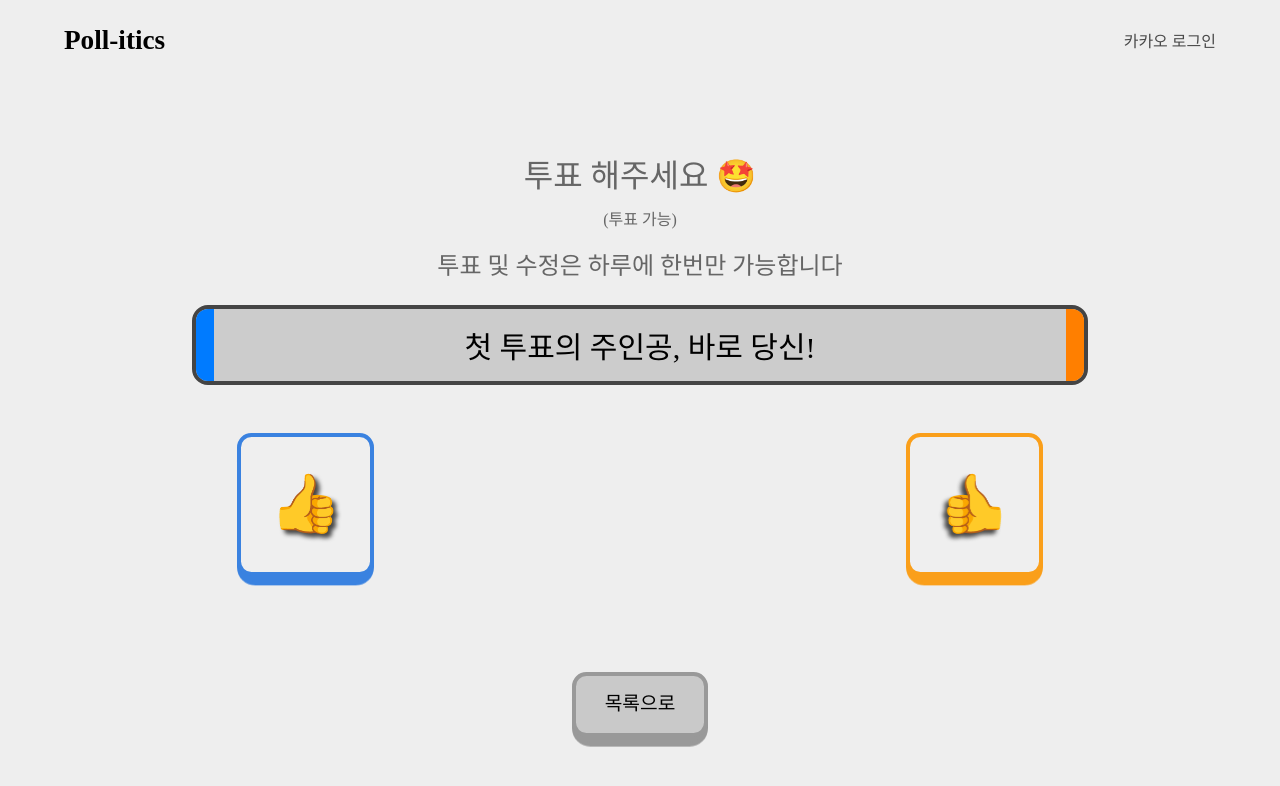
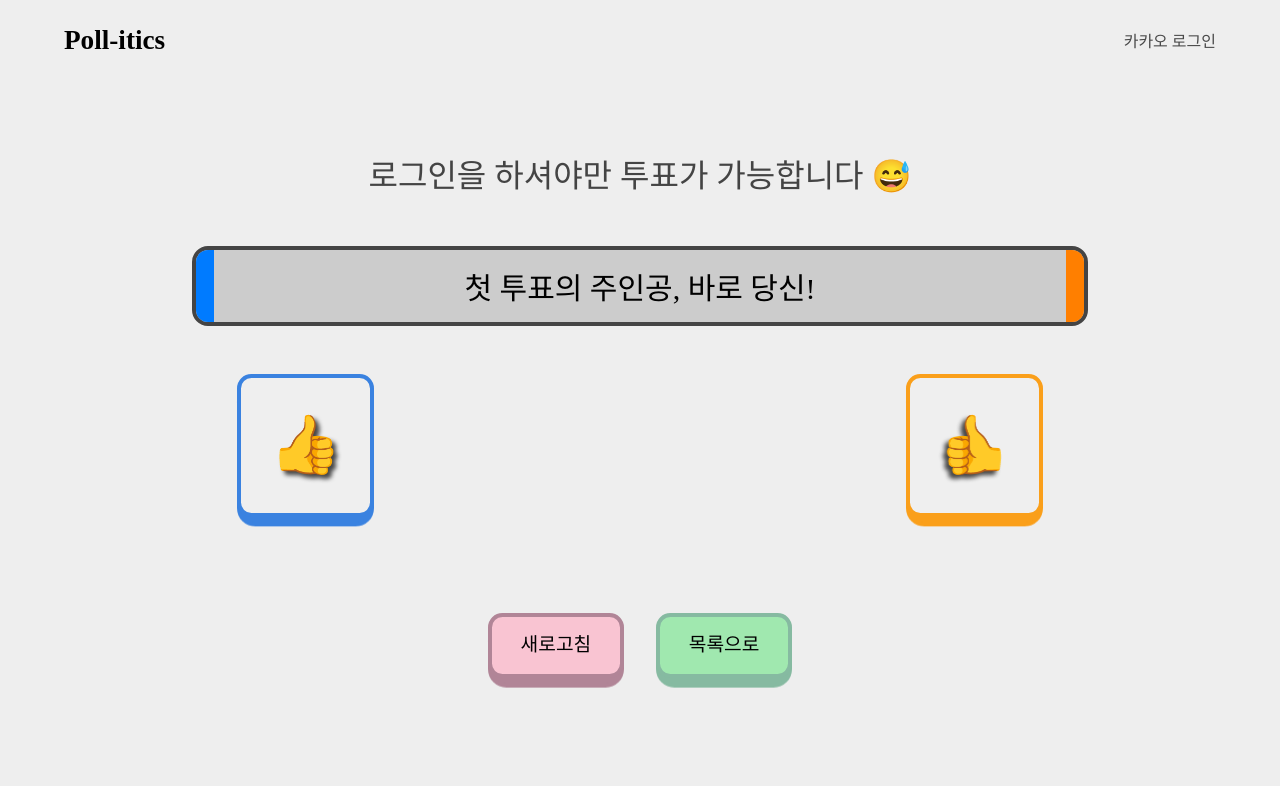
Before and after one commit to xenosign/poll-itics, a React (Create React App) app: page /1 in a window 1280 px wide. Shown: the top 786 px of the page. Built offline with nearby package versions, Linux system fonts and the light colour scheme; no server answers; a web font is replaced by a local one.

Commit message:
한쪽에만 투표 가능하도록 처리 / 재투표 제한 시간 설정 / 컨디션에 따른 안내문구 삽입

```diff
--- a/src/components/Header.module.css
+++ b/src/components/Header.module.css
@@ -5,6 +5,7 @@
   justify-content: space-between;
   align-items: center;
   padding: 0 5vw;
+
 }
 
 .header h1 {
--- a/src/components/Header.tsx
+++ b/src/components/Header.tsx
@@ -1,10 +1,11 @@
-import { Link } from "react-router-dom";
+import { Link, useNavigate } from "react-router-dom";
 import styles from "./Header.module.css";
 import { useDispatch, useSelector } from "react-redux";
 import { logout } from "../store/modules/user";
 
 const Header: React.FC = () => {
   const dispatch = useDispatch();
+  const navigate = useNavigate();
 
   const userInfo = useSelector((state: any) => state.user);
 
@@ -13,6 +14,11 @@ const Header: React.FC = () => {
     "http://localhost:3000/oauth/callback/kakao";
   const KAKAO_AUTH_URL: string = `https://kauth.kakao.com/oauth/authorize?client_id=${KAKAO_CLIENT_ID}&redirect_uri=${KAKAO_REDIRECT_URI}&response_type=code`;
 
+  const handleLogout = () => {
+    dispatch(logout());
+    navigate(0);
+  };
+
   return (
     <div className={styles.header}>
       <div>
@@ -20,7 +26,7 @@ const Header: React.FC = () => {
       </div>
       <div>
         {userInfo.isLogin ? (
-          <p onClick={() => dispatch(logout())}>카카오 로그아웃</p>
+          <p onClick={handleLogout}>카카오 로그아웃</p>
         ) : (
           <Link to={KAKAO_AUTH_URL}>카카오 로그인</Link>
         )}
--- a/src/components/Poll.module.css
+++ b/src/components/Poll.module.css
@@ -32,7 +32,7 @@
   }
 
   &:hover {
-    background: rgb(156, 228, 194);
+    background: #afffda;
     transform: translateY(0.25em);
   }
 }
--- a/src/components/PollComponent.module.css
+++ b/src/components/PollComponent.module.css
@@ -7,13 +7,13 @@
 
 .subject {
   font-size: 3em;
-  color: #333;
+  color: #222;
   margin: 0.4em 0;
 }
 
 .voteSubject {
   font-size: 2em;
-  color: #666;
+  color: #444;
   margin-bottom: -0.2em;
 }
 
@@ -186,8 +186,8 @@
   line-height: 1.6em;
   font-size: 1.2em;
   padding: 0.7em 1.5em;
-  background-color: #c9c9c9;
-  border: 4px solid #999;
+  background-color: #a0e8af;
+  border: 4px solid #86baa1;
   border-radius: 0.75em;
   user-select: none;
   transition: transform 0.15s ease-out;
@@ -203,14 +203,57 @@
     right: 0;
     left: 0;
     right: 0;
-    background: #999;
+    background: #86baa1;
     border-radius: inherit;
-    box-shadow: 0 0 0 4px #999;
+    box-shadow: 0 0 0 4px #86baa1;
     transform: translate3d(0, 0.5em, -1em);
   }
 
   &:hover {
-    background: #eee;
+    background: #afffda;
     transform: translateY(0.25em);
   }
 }
+
+.funcButtonBox {
+  display: flex;
+  gap: 2em;
+}
+
+.refreshButton {
+  position: relative;
+  display: inline-block;
+  cursor: pointer;
+  vertical-align: middle;
+  text-decoration: none;
+  line-height: 1.6em;
+  font-size: 1.2em;
+  padding: 0.7em 1.5em;
+  background-color: #f9c4d2;
+  border: 4px solid #b18597;
+  border-radius: 0.75em;
+  user-select: none;
+  transition: transform 0.15s ease-out;
+  transform-style: preserve-3d;
+  margin-top: 5em;
+
+  &::before {
+    content: "";
+    position: absolute;
+    width: 100%;
+    height: 100%;
+    top: 0;
+    right: 0;
+    left: 0;
+    right: 0;
+    background: #b18597;
+    border-radius: inherit;
+    box-shadow: 0 0 0 4px #b18597;
+    transform: translate3d(0, 0.5em, -1em);
+  }
+
+  &:hover {
+    background: #ffe9e9;
+    transform: translateY(0.25em);
+  }
+}
--- a/src/components/PollComponent.tsx
+++ b/src/components/PollComponent.tsx
@@ -1,12 +1,13 @@
-import React, { useEffect, useRef, useState } from "react";
+import React, { useCallback, useEffect, useRef, useState } from "react";
 import styles from "./PollComponent.module.css";
-import { Link, useParams } from "react-router-dom";
+import { Link, useNavigate, useParams } from "react-router-dom";
 import axios from "../lib/axios";
 import { useSelector } from "react-redux";
 import classNames from "classnames";
 
 const PollComponent: React.FC = () => {
   const { id } = useParams();
+  const navigate = useNavigate();
 
   const [left, setLeft] = useState<number>(0);
   const [right, setRight] = useState<number>(0);
@@ -29,9 +30,11 @@ const PollComponent: React.FC = () => {
   let leftPercentageStr = leftPercentageNum.toFixed(1) + "%";
   let rightPercentageStr = rightPercentageNum.toFixed(1) + "%";
 
+  const userInfo = useSelector((state: any) => state.user);
+
   const handleVote = async (direction: string) => {
     const res: any = await axios.post(`/poll/${id}/${direction}`, {
-      userId: 2,
+      userId: userInfo.id,
     });
 
     if (res.status !== 200)
@@ -39,6 +42,8 @@ const PollComponent: React.FC = () => {
 
     setRender((cur) => !cur);
   };
+
+  const handleRefresh = useCallback(() => navigate(0), []);
 
   const getPollInfo = async () => {
     const res = await axios.get(`/poll/${id}`);
@@ -59,8 +64,6 @@ const PollComponent: React.FC = () => {
     rightPercentageNum = (right / total) * 100;
   };
 
-  const userInfo = useSelector((state: any) => state.user);
-
   const changeDateFormat = (date: Date) => {
     return (
       date.getFullYear() +
@@ -73,7 +76,7 @@ const PollComponent: React.FC = () => {
       ", " +
       (date.getHours() < 9 ? "0" + date.getHours() : date.getHours()) +
       ":" +
-      date.getMinutes() +
+      (date.getMinutes() < 9 ? "0" + date.getMinutes() : date.getMinutes()) +
       " 이후"
     );
   };
@@ -92,14 +95,17 @@ const PollComponent: React.FC = () => {
     const where = tmpArr[0];
     const votedTime = tmpArr[1];
     const limitedTime = new Date(votedTime);
-    limitedTime.setDate(limitedTime.getDate() + 1);
     const now = new Date();
 
-    setVoteWhere(where);
+    limitedTime.setSeconds(0);
+    limitedTime.setMinutes(limitedTime.getMinutes() + 1);
+    // limitedTime.setDate(limitedTime.getDate() + 1);
 
     if (limitedTime > now) {
       setNotYet(changeDateFormat(limitedTime));
     }
+
+    setVoteWhere(where);
   };
 
   useEffect(() => {
@@ -133,19 +139,30 @@ const PollComponent: React.FC = () => {
   return (
     <div className={styles.wrap}>
       <p className={styles.subject}>{subject}</p>
+
       {
         <p className={styles.voteSubject}>
-          {voteWhere === "" ? "투표 해주세요 🤩" : "투표 완료 😎"}
+          {!userInfo.isLogin
+            ? "로그인을 하셔야만 투표가 가능합니다 😅"
+            : voteWhere === ""
+            ? "투표 해주세요 🤩"
+            : "투표 완료 😎"}
         </p>
       }
       {
         <p className={styles.timeSubject}>
-          {notYet ? `(투표 가능 시간 : ${notYet})` : "(투표 가능)"}
+          {!userInfo.isLogin
+            ? ""
+            : voteWhere === "" || voteWhere === undefined
+            ? "(투표 가능)"
+            : notYet
+            ? `(변경 가능 시간 : ${notYet}, 새로고침 필요)`
+            : "(투표 변경 가능)"}
         </p>
       }
       {
         <p className={styles.subSubject}>
-          투표 및 수정은 하루에 한번만 가능합니다
+          {!userInfo.isLogin ? "" : "투표 및 수정은 하루에 한번만 가능합니다"}
         </p>
       }
       <div className={styles.box}>
@@ -164,7 +181,13 @@ const PollComponent: React.FC = () => {
         </div>
       </div>
       <div className={styles.buttons}>
-        <div className={classNames(notYet && styles.disabled)}>
+        <div
+          className={classNames(
+            voteWhere === "L" && styles.disabled,
+            notYet && styles.disabled,
+            !userInfo.isLogin && styles.disabled
+          )}
+        >
           <button
             className={classNames(
               styles.leftButton,
@@ -176,7 +199,13 @@ const PollComponent: React.FC = () => {
             <h1 className={styles.leftThumb}>👍</h1>
           </button>
         </div>
-        <div className={classNames(notYet && styles.disabled)}>
+        <div
+          className={classNames(
+            voteWhere === "R" && styles.disabled,
+            notYet && styles.disabled,
+            !userInfo.isLogin && styles.disabled
+          )}
+        >
           <button
             className={classNames(
               styles.rightButton,
@@ -189,9 +218,14 @@ const PollComponent: React.FC = () => {
           </button>
         </div>
       </div>
-      <Link to="/">
-        <button className={styles.homeButton}>목록으로</button>
-      </Link>
+      <div className={styles.funcButtonBox}>
+        <button className={styles.refreshButton} onClick={handleRefresh}>
+          새로고침
+        </button>
+        <Link to="/">
+          <button className={styles.homeButton}>목록으로</button>
+        </Link>
+      </div>
     </div>
   );
 };
--- a/src/pages/Main.module.css
+++ b/src/pages/Main.module.css
@@ -21,7 +21,8 @@ html {
 
 body {
   margin: 0;
-  height: 100vh;
+  padding-bottom: 10vh;
+  min-height: 100vh;
   display: flex;
   justify-content: center;
   align-items: center;
```
